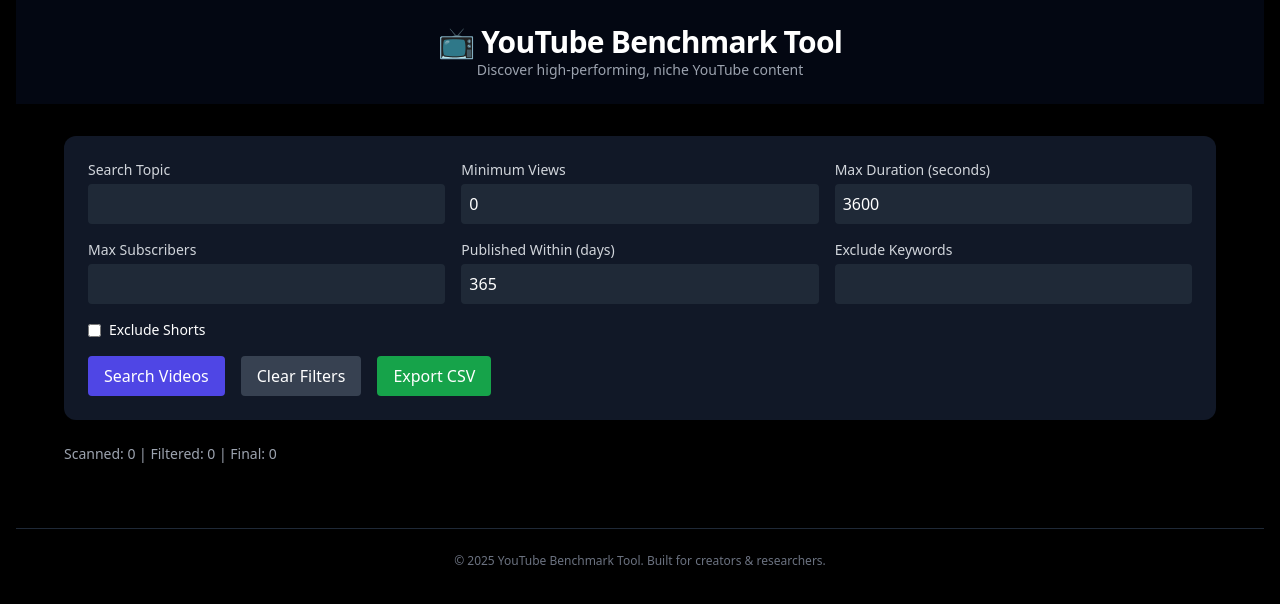
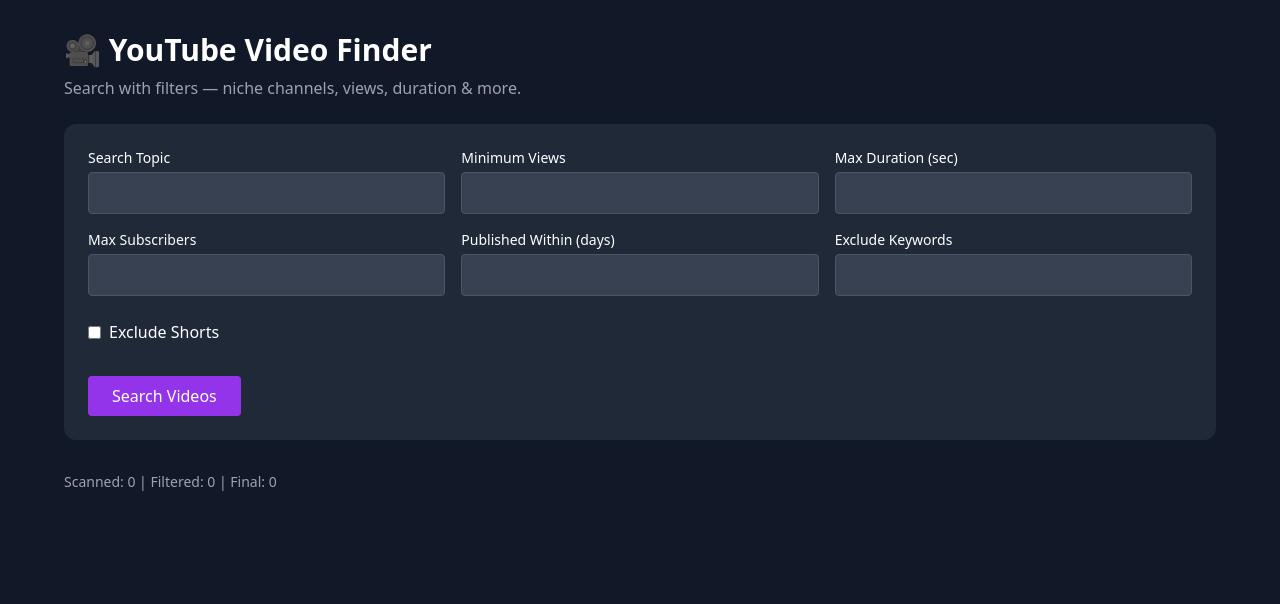
Before and after one commit to Bstev95/Youtube-filter-finder, a React (Vite) app: page / in a window 1280 px wide. Shown: the top 604 px of the page. Built offline with nearby package versions, Linux system fonts and the light colour scheme; the HTML template or start-up script is replaced by a standard one.

Commit message:
Update App.jsx

```diff
--- a/src/App.jsx
+++ b/src/App.jsx
@@ -1,112 +1,99 @@
-import React, { useState } from "react";
+import React, { useState } from 'react';
 
-const API_KEY = "AIzaSyC21oRlWnNmA3MCu799mhMdxnYoxby-Lo4";
+const API_KEY = 'YOUR_API_KEY_HERE';
 const MAX_RESULTS = 50;
-const MAX_PAGES = 100;
+const MAX_PAGES = 10;
 
 export default function App() {
-  const [query, setQuery] = useState("");
-  const [minViews, setMinViews] = useState(0);
-  const [maxDuration, setMaxDuration] = useState(3600);
-  const [maxSubs, setMaxSubs] = useState(Infinity);
-  const [publishWithinDays, setPublishWithinDays] = useState(365);
-  const [blacklist, setBlacklist] = useState("");
+  const [query, setQuery] = useState('');
+  const [minViews, setMinViews] = useState('');
+  const [maxDuration, setMaxDuration] = useState('');
+  const [maxSubs, setMaxSubs] = useState('');
+  const [publishWithinDays, setPublishWithinDays] = useState('');
+  const [blacklist, setBlacklist] = useState('');
   const [excludeShorts, setExcludeShorts] = useState(false);
   const [videos, setVideos] = useState([]);
-  const [debugStats, setDebugStats] = useState({ total: 0, filtered: 0, passed: 0 });
   const [loading, setLoading] = useState(false);
-  const [recentSearches, setRecentSearches] = useState([]);
+  const [stats, setStats] = useState({ total: 0, filtered: 0, passed: 0 });
 
   const parseDuration = (d) => {
     const match = d.match(/PT(?:(\d+)H)?(?:(\d+)M)?(?:(\d+)S)?/);
-    const h = parseInt(match?.[1] || "0");
-    const m = parseInt(match?.[2] || "0");
-    const s = parseInt(match?.[3] || "0");
+    const h = +match?.[1] || 0, m = +match?.[2] || 0, s = +match?.[3] || 0;
     return h * 3600 + m * 60 + s;
   };
 
-  const clearFilters = () => {
-    setQuery("");
-    setMinViews(0);
-    setMaxDuration(3600);
-    setMaxSubs(Infinity);
-    setPublishWithinDays(365);
-    setBlacklist("");
-    setExcludeShorts(false);
-  };
-
-  const exportToCSV = () => {
-    const csv = [
-      ["Title", "Channel", "Views", "Duration", "Subscribers", "Published", "URL"],
-      ...videos.map(v => [v.title, v.channel, v.views, v.duration, v.subs, new Date(v.published).toLocaleDateString(), v.url])
-    ]
-      .map(row => row.map(cell => `"${String(cell).replace(/"/g, '""')}"`).join(","))
-      .join("\n");
-
-    const blob = new Blob([csv], { type: "text/csv" });
-    const url = URL.createObjectURL(blob);
-    const a = document.createElement("a");
-    a.href = url;
-    a.download = "youtube_results.csv";
-    a.click();
-  };
+  const formatDuration = (s) => `${Math.floor(s / 60)}m ${s % 60}s`;
 
   const fetchVideos = async () => {
-    if (!query.trim()) return alert("Please enter a search topic.");
+    if (!query.trim()) {
+      alert('Please enter a search topic.');
+      return;
+    }
 
     setLoading(true);
     setVideos([]);
-    setDebugStats({ total: 0, filtered: 0, passed: 0 });
-    setRecentSearches(prev => [query, ...prev.filter(q => q !== query)].slice(0, 5));
+    setStats({ total: 0, filtered: 0, passed: 0 });
+
+    const publishedAfter = publishWithinDays
+      ? new Date(Date.now() - +publishWithinDays * 86400000).toISOString()
+      : undefined;
+
+    const bannedWords = blacklist.toLowerCase().split(',').map(k => k.trim()).filter(Boolean);
+    let allIds = [], nextPage = '', filteredOut = 0, fullVideos = [];
 
     try {
-      const publishedAfter = new Date(Date.now() - publishWithinDays * 86400000).toISOString();
-      const bannedWords = blacklist.toLowerCase().split(",").map(w => w.trim()).filter(Boolean);
-      let allVideoIds = [], nextPageToken = "";
+      for (let i = 0; i < MAX_PAGES; i++) {
+        const params = new URLSearchParams({
+          key: API_KEY,
+          q: query,
+          part: 'snippet',
+          type: 'video',
+          maxResults: MAX_RESULTS,
+          ...(publishedAfter && { publishedAfter }),
+          ...(nextPage && { pageToken: nextPage })
+        });
 
-      for (let i = 0; i < MAX_PAGES; i++) {
-        const searchUrl = `https://www.googleapis.com/youtube/v3/search?key=${API_KEY}&q=${encodeURIComponent(query)}&part=snippet&type=video&maxResults=${MAX_RESULTS}&publishedAfter=${publishedAfter}${nextPageToken ? `&pageToken=${nextPageToken}` : ""}`;
-        const res = await fetch(searchUrl);
+        const res = await fetch(`https://www.googleapis.com/youtube/v3/search?${params}`);
         const data = await res.json();
-        if (!data.items) break;
-        const ids = data.items.map(i => i.id.videoId).filter(Boolean);
-        allVideoIds.push(...ids);
-        if (!data.nextPageToken) break;
-        nextPageToken = data.nextPageToken;
+        const ids = data.items?.map(item => item.id.videoId).filter(Boolean);
+        if (!ids?.length) break;
+
+        allIds.push(...ids);
+        nextPage = data.nextPageToken;
+        if (!nextPage) break;
       }
 
-      if (allVideoIds.length === 0) throw new Error("No video results.");
+      for (let i = 0; i < allIds.length; i += 50) {
+        const chunk = allIds.slice(i, i + 50);
+        const detailsRes = await fetch(
+          `https://www.googleapis.com/youtube/v3/videos?key=${API_KEY}&id=${chunk.join(',')}&part=snippet,statistics,contentDetails`
+        );
+        const details = await detailsRes.json();
 
-      let finalVideos = [];
-      let filteredOut = 0;
+        const validVideos = await Promise.all(details.items.map(async (video) => {
+          const views = +video.statistics.viewCount || 0;
+          const duration = parseDuration(video.contentDetails.duration);
+          const title = video.snippet.title.toLowerCase();
+          const isShort = duration < 60 || title.includes('#shorts');
+          const isBlacklisted = bannedWords.some(word => title.includes(word));
 
-      for (let i = 0; i < allVideoIds.length; i += 50) {
-        const chunk = allVideoIds.slice(i, i + 50);
-        const detailsRes = await fetch(`https://www.googleapis.com/youtube/v3/videos?key=${API_KEY}&id=${chunk.join(",")}&part=snippet,statistics,contentDetails`);
-        const detailsData = await detailsRes.json();
+          let passed = true;
+          if (minViews && views < +minViews) passed = false;
+          if (maxDuration && duration > +maxDuration) passed = false;
+          if (excludeShorts && isShort) passed = false;
+          if (isBlacklisted) passed = false;
 
-        const filtered = await Promise.all(
-          detailsData.items.map(async (video) => {
-            const title = video.snippet.title.toLowerCase();
-            const duration = parseDuration(video.contentDetails.duration);
-            const views = parseInt(video.statistics.viewCount || "0");
-            const isShort = duration < 60 || title.includes("#shorts");
-            const isBanned = bannedWords.some(w => title.includes(w));
-
-            if (
-              views < minViews ||
-              duration > maxDuration ||
-              (excludeShorts && isShort) ||
-              isBanned
-            ) {
+          if (!passed) {
             filteredOut++;
             return null;
           }
 
-            const channelRes = await fetch(`https://www.googleapis.com/youtube/v3/channels?key=${API_KEY}&id=${video.snippet.channelId}&part=statistics`);
+          const channelId = video.snippet.channelId;
+          const channelRes = await fetch(`https://www.googleapis.com/youtube/v3/channels?key=${API_KEY}&id=${channelId}&part=statistics`);
           const channelData = await channelRes.json();
-            const subs = parseInt(channelData.items?.[0]?.statistics?.subscriberCount || "0");
-            if (subs > maxSubs) {
+          const subs = +channelData.items?.[0]?.statistics?.subscriberCount || 0;
+
+          if (maxSubs && subs > +maxSubs) {
             filteredOut++;
             return null;
           }
@@ -114,78 +101,98 @@
           return {
             title: video.snippet.title,
             url: `https://www.youtube.com/watch?v=${video.id}`,
+            channel: video.snippet.channelTitle,
+            views,
+            duration: formatDuration(duration),
+            published: new Date(video.snippet.publishedAt).toLocaleDateString(),
+            subs,
             thumbnail: video.snippet.thumbnails.medium.url,
-              views,
-              duration: `${Math.floor(duration / 60)}m ${duration % 60}s`,
-              subs,
-              channel: video.snippet.channelTitle,
-              published: video.snippet.publishedAt,
           };
-          })
-        );
+        }));
 
-        finalVideos.push(...filtered.filter(Boolean));
+        fullVideos.push(...validVideos.filter(Boolean));
       }
 
-      setDebugStats({ total: allVideoIds.length, filtered: filteredOut, passed: finalVideos.length });
-      setVideos(finalVideos);
+      setStats({ total: allIds.length, filtered: filteredOut, passed: fullVideos.length });
+      setVideos(fullVideos);
+
+      if (fullVideos.length === 0) {
+        alert('No matching videos found. Try loosening your filters.');
+      }
     } catch (err) {
-      alert("Error fetching videos: " + err.message);
+      console.error(err);
+      alert('Error fetching videos. Check your API key or try again later.');
     }
 
     setLoading(false);
   };
 
   return (
-    <div className="min-h-screen bg-black text-white font-sans px-4 pb-10">
-      <header className="bg-gray-950 py-6 text-center shadow-md mb-8">
-        <h1 className="text-3xl font-bold tracking-tight">📺 YouTube Benchmark Tool</h1>
-        <p className="text-gray-400 text-sm">Discover high-performing, niche YouTube content</p>
-        {recentSearches.length > 0 && (
-          <div className="mt-2 text-gray-400 text-xs">Recent: {recentSearches.map((s, i) => (
-            <button key={i} className="underline text-indigo-400 ml-2" onClick={() => setQuery(s)}>{s}</button>
-          ))}</div>
-        )}
-      </header>
+    <div className="min-h-screen bg-gray-900 text-white px-4 py-8 font-sans">
+      <div className="max-w-6xl mx-auto">
+        <h1 className="text-3xl font-bold mb-2">🎥 YouTube Video Finder</h1>
+        <p className="mb-6 text-gray-400">Search with filters — niche channels, views, duration & more.</p>
 
-      <div className="max-w-6xl mx-auto">
-        <div className="bg-gray-900 rounded-xl p-6 grid gap-4 md:grid-cols-3 mb-6">
-          <div><label className="block text-sm text-gray-300 mb-1">Search Topic</label><input className="p-2 bg-gray-800 text-white rounded w-full" value={query} onChange={(e) => setQuery(e.target.value)} /></div>
-          <div><label className="block text-sm text-gray-300 mb-1">Minimum Views</label><input type="number" className="p-2 bg-gray-800 text-white rounded w-full" value={minViews} onChange={(e) => setMinViews(Number(e.target.value))} /></div>
-          <div><label className="block text-sm text-gray-300 mb-1">Max Duration (seconds)</label><input type="number" className="p-2 bg-gray-800 text-white rounded w-full" value={maxDuration} onChange={(e) => setMaxDuration(Number(e.target.value))} /></div>
-          <div><label className="block text-sm text-gray-300 mb-1">Max Subscribers</label><input type="number" className="p-2 bg-gray-800 text-white rounded w-full" value={maxSubs} onChange={(e) => setMaxSubs(Number(e.target.value))} /></div>
-          <div><label className="block text-sm text-gray-300 mb-1">Published Within (days)</label><input type="number" className="p-2 bg-gray-800 text-white rounded w-full" value={publishWithinDays} onChange={(e) => setPublishWithinDays(Number(e.target.value))} /></div>
-          <div><label className="block text-sm text-gray-300 mb-1">Exclude Keywords</label><input className="p-2 bg-gray-800 text-white rounded w-full" value={blacklist} onChange={(e) => setBlacklist(e.target.value)} /></div>
-          <div className="col-span-3 flex items-center gap-2"><input type="checkbox" checked={excludeShorts} onChange={(e) => setExcludeShorts(e.target.checked)} /><label className="text-sm">Exclude Shorts</label></div>
-          <div className="col-span-3 flex flex-wrap gap-4">
-            <button onClick={fetchVideos} className="bg-indigo-600 text-white px-4 py-2 rounded">{loading ? "Searching..." : "Search Videos"}</button>
-            <button onClick={clearFilters} className="bg-gray-700 text-white px-4 py-2 rounded">Clear Filters</button>
-            <button onClick={exportToCSV} className="bg-green-600 text-white px-4 py-2 rounded" disabled={!videos.length}>Export CSV</button>
+        <div className="bg-gray-800 p-6 rounded-xl mb-8 grid md:grid-cols-3 gap-4">
+          <div>
+            <label className="block mb-1 text-sm">Search Topic</label>
+            <input value={query} onChange={e => setQuery(e.target.value)} className="w-full p-2 rounded bg-gray-700 border border-gray-600" />
+          </div>
+          <div>
+            <label className="block mb-1 text-sm">Minimum Views</label>
+            <input value={minViews} onChange={e => setMinViews(e.target.value)} className="w-full p-2 rounded bg-gray-700 border border-gray-600" />
+          </div>
+          <div>
+            <label className="block mb-1 text-sm">Max Duration (sec)</label>
+            <input value={maxDuration} onChange={e => setMaxDuration(e.target.value)} className="w-full p-2 rounded bg-gray-700 border border-gray-600" />
+          </div>
+          <div>
+            <label className="block mb-1 text-sm">Max Subscribers</label>
+            <input value={maxSubs} onChange={e => setMaxSubs(e.target.value)} className="w-full p-2 rounded bg-gray-700 border border-gray-600" />
+          </div>
+          <div>
+            <label className="block mb-1 text-sm">Published Within (days)</label>
+            <input value={publishWithinDays} onChange={e => setPublishWithinDays(e.target.value)} className="w-full p-2 rounded bg-gray-700 border border-gray-600" />
+          </div>
+          <div>
+            <label className="block mb-1 text-sm">Exclude Keywords</label>
+            <input value={blacklist} onChange={e => setBlacklist(e.target.value)} className="w-full p-2 rounded bg-gray-700 border border-gray-600" />
+          </div>
+          <div className="col-span-3 flex items-center gap-2 mt-2">
+            <input type="checkbox" checked={excludeShorts} onChange={e => setExcludeShorts(e.target.checked)} />
+            <label>Exclude Shorts</label>
+          </div>
+          <div className="col-span-3 mt-4">
+            <button onClick={fetchVideos} disabled={loading} className="bg-purple-600 px-6 py-2 rounded hover:bg-purple-700 disabled:opacity-50">
+              {loading ? 'Searching...' : 'Search Videos'}
+            </button>
           </div>
         </div>
 
-        <div className="text-sm text-gray-400 mb-6">Scanned: {debugStats.total} | Filtered: {debugStats.filtered} | Final: {debugStats.passed}</div>
+        <div className="text-gray-400 text-sm mb-4">
+          Scanned: {stats.total} | Filtered: {stats.filtered} | Final: {stats.passed}
+        </div>
 
-        <div className="grid md:grid-cols-2 lg:grid-cols-3 gap-6">
+        {videos.length > 0 && (
+          <div className="grid gap-6 md:grid-cols-2">
             {videos.map((v, i) => (
-            <a key={i} href={v.url} target="_blank" rel="noopener noreferrer" className="bg-gray-800 rounded-lg overflow-hidden shadow hover:shadow-xl transition">
-              <img src={v.thumbnail} alt={v.title} className="w-full" />
+              <div key={i} className="bg-gray-800 rounded-lg overflow-hidden">
+                <a href={v.url} target="_blank" rel="noopener noreferrer">
+                  <img src={v.thumbnail} alt={v.title} />
+                </a>
                 <div className="p-4">
-                <h2 className="text-lg font-semibold text-purple-400 mb-1">{v.title}</h2>
-                <p className="text-sm text-gray-400">📺 {v.channel}</p>
-                <p className="text-sm text-gray-400">👁️ {v.views.toLocaleString()} views</p>
-                <p className="text-sm text-gray-400">⏱️ {v.duration}</p>
-                <p className="text-sm text-gray-400">👥 {v.subs.toLocaleString()} subs</p>
-                <p className="text-sm text-gray-400">📅 {new Date(v.published).toLocaleDateString()}</p>
+                  <a href={v.url} target="_blank" rel="noopener noreferrer" className="text-purple-400 font-semibold hover:underline">{v.title}</a>
+                  <p className="text-sm mt-2">📺 {v.channel}</p>
+                  <p className="text-sm">👁️ {v.views.toLocaleString()} views</p>
+                  <p className="text-sm">⏱️ {v.duration}</p>
+                  <p className="text-sm">👥 {v.subs.toLocaleString()} subs</p>
+                  <p className="text-sm">📅 {v.published}</p>
                 </div>
-            </a>
+              </div>
             ))}
           </div>
+        )}
       </div>
-
-      <footer className="text-center mt-10 text-xs text-gray-500 border-t border-gray-800 pt-6">
-        <p>&copy; {new Date().getFullYear()} YouTube Benchmark Tool. Built for creators & researchers.</p>
-      </footer>
     </div>
   );
 }
```
Lines whose indentation alone changed are shown as unchanged.
